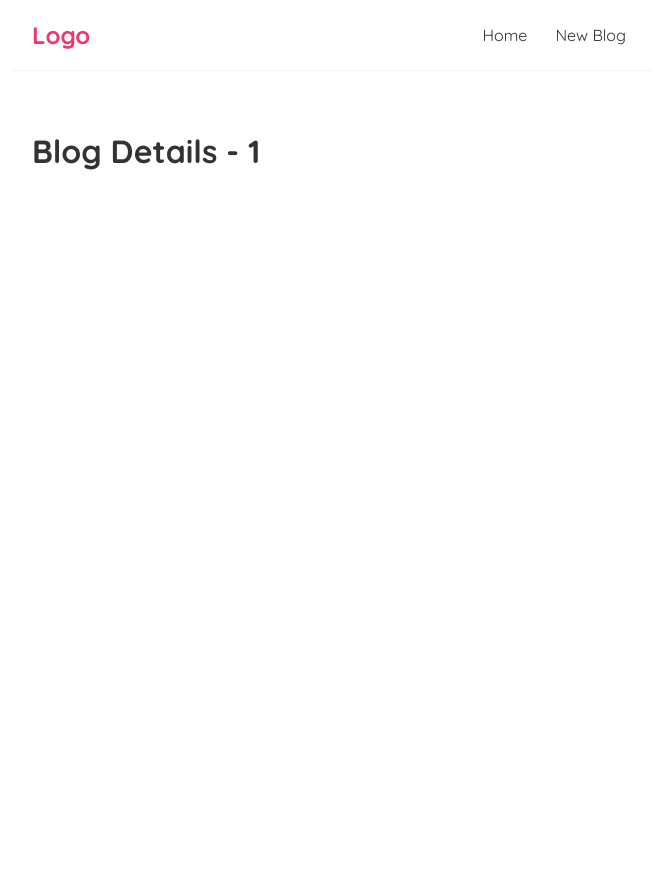
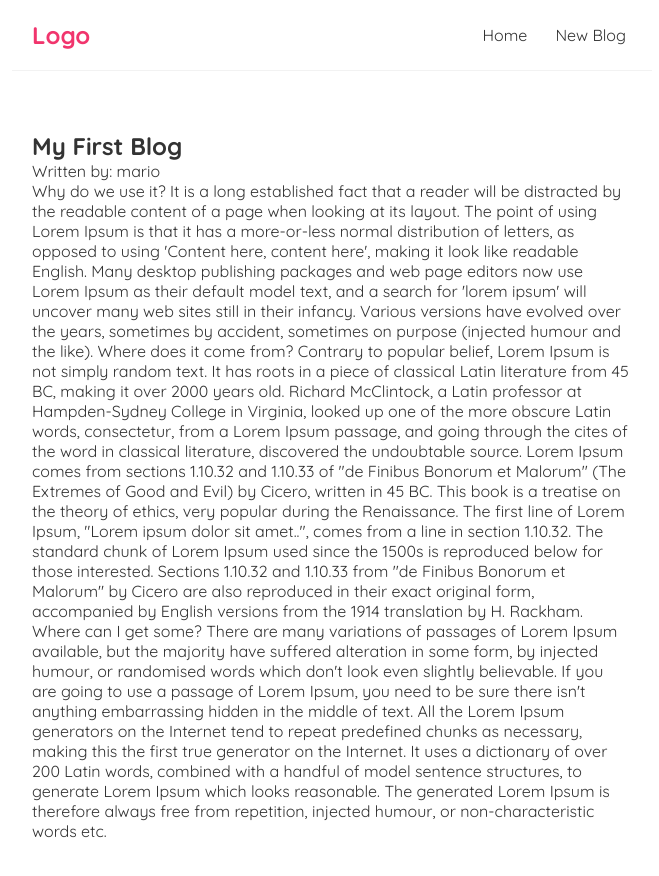
Before and after one commit to nestor-pineda/React-Travel-Blog, a React (Create React App) app: page /blog/1 in a window 1280 px wide. Shown: the top 876 px of the page, without its empty margins (308-967 px from the left). Before the commit the page ends 800 px from the top, so only its background shows below. Built offline with nearby package versions, Linux system fonts and the light colour scheme; data requests are answered from the project's data file.

Commit message:
Reused fetch custom hook to get the setails information

```diff
--- a/src/BlogDetail.js
+++ b/src/BlogDetail.js
@@ -1,10 +1,20 @@
 import { useParams } from "react-router-dom";
+import useFetch from "./CustomHooks/Fetch";
 
 const BlogDetails = () => {
   const { id } = useParams();
+  const { apiData: blog, loading, error } = useFetch("http://localhost:8000/blogs/" + id);
   return (
-    <div>
-      <h1>Blog Details - {id}</h1>
+    <div className="blogDetails">
+      {loading && <div>Loading...</div>}
+      {error && <div>{error}</div>}
+      {blog && (
+        <article>
+          <h2>{blog.title}</h2>
+          <p>Written by: {blog.author}</p>
+          <div>{blog.body}</div>
+        </article>
+      )}
     </div>
   );
 };
```
